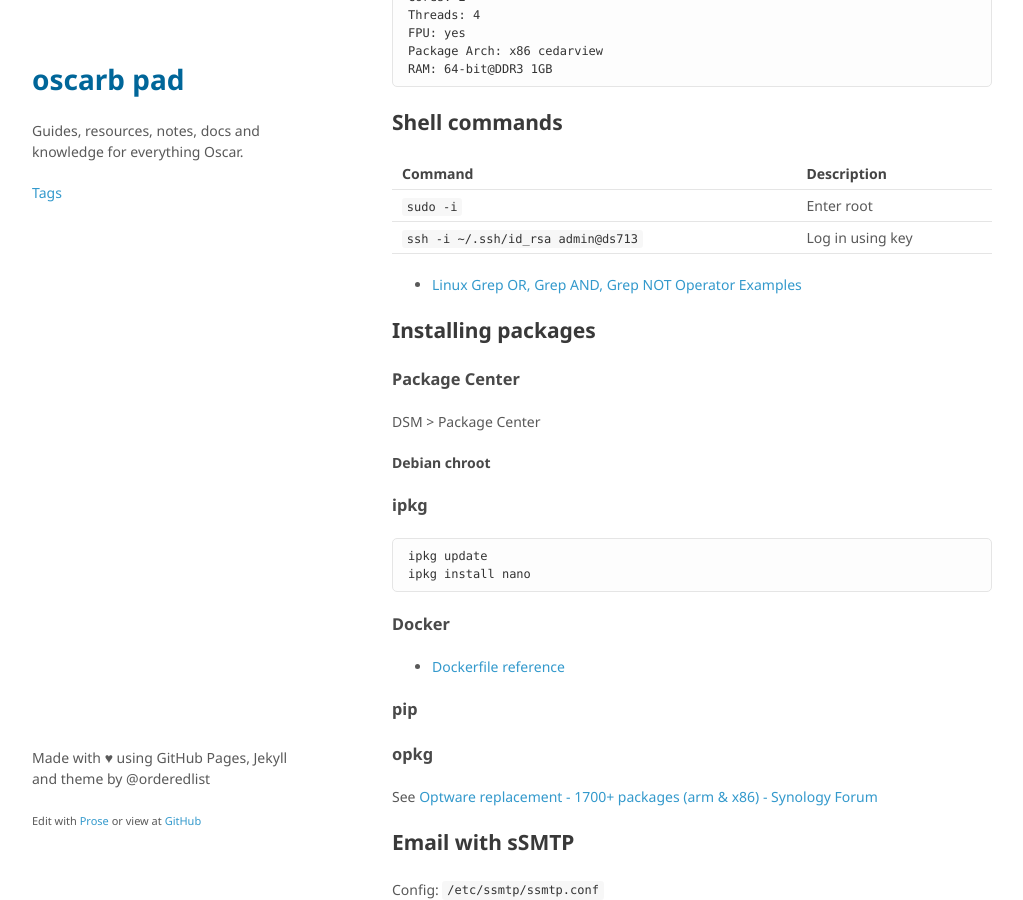
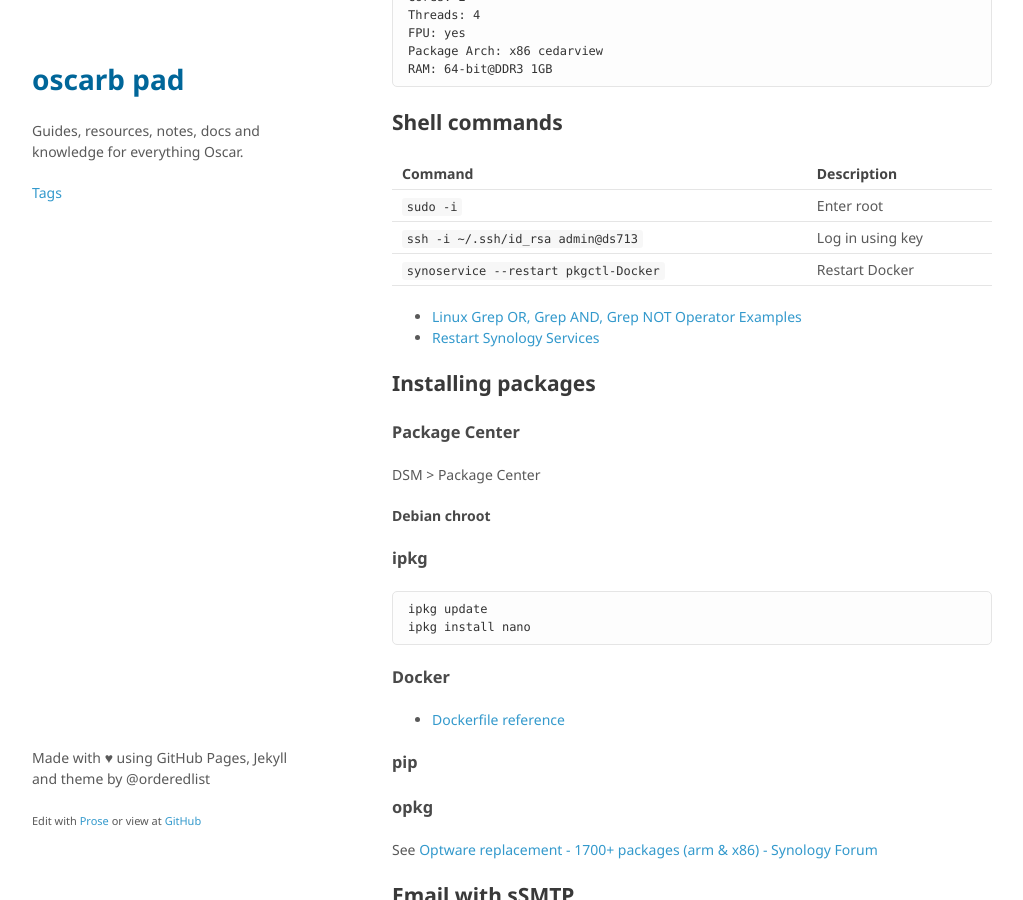
Before and after one commit to oscarb/pad, a Jekyll site: the page built from _docs/ds713.md, in a window 1280 px wide and 900 px high, scrolled down 977 px. Shown: the whole window, without its empty margins (128-1151 px from the left). Built offline with Jekyll 4.4.1, drawn with Linux system fonts in a browser that asks for light colours; some web fonts are replaced.

Commit message:
Update ds713.md

```diff
--- a/_docs/ds713.md
+++ b/_docs/ds713.md
@@ -26,8 +26,11 @@ Command | Description
 --------|------------
 `sudo -i` | Enter root
 `ssh -i ~/.ssh/id_rsa admin@ds713` | Log in using key
+`synoservice --restart pkgctl-Docker` | Restart Docker
+
 
 * [Linux Grep OR, Grep AND, Grep NOT Operator Examples](http://www.thegeekstuff.com/2011/10/grep-or-and-not-operators)
+* [Restart Synology Services](https://tech.setepontos.com/2018/03/25/control-synology-dsm-services-via-terminal-ssh/)
 
 
 ## Installing packages
```
